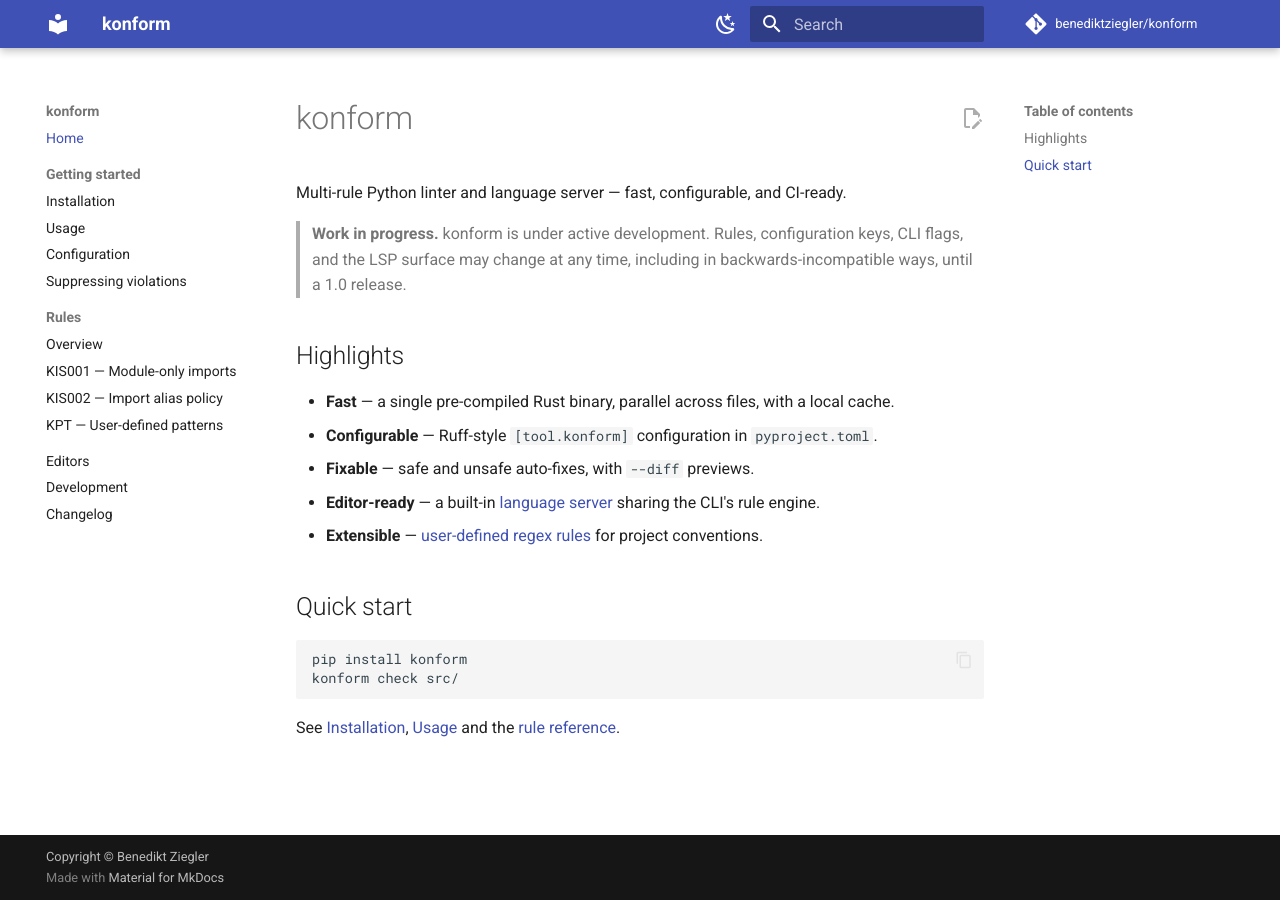
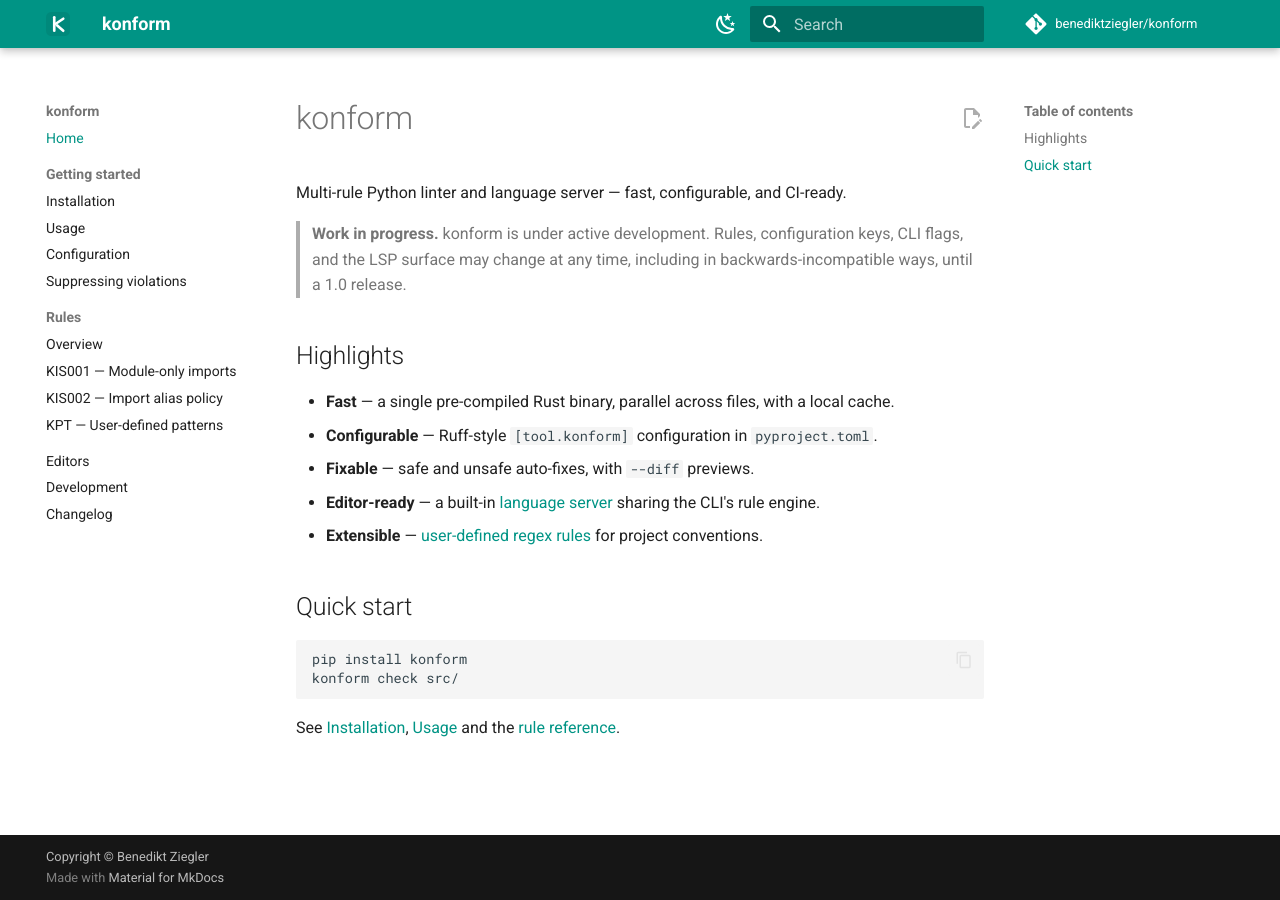
Before and after one commit to benediktziegler/konform, an MkDocs documentation site: the page built from docs/index.md, in a window 1280 px wide. Built offline with MkDocs 1.6.1 and Material for MkDocs 9.7.7, drawn with Linux system fonts in a browser that asks for light colours; comment, search, counter and statistics services are not loaded.

Commit message:
docs: add konform icon and teal theme palette
Co-Authored-By: Claude Sonnet 5.5 <noreply@anthropic.com>
Claude-Session: https://claude.ai/code/session_016imTATqo7goFAEbUYNwFXA

```diff
--- a/mkdocs.yml
+++ b/mkdocs.yml
@@ -8,6 +8,8 @@ copyright: Copyright &copy; Benedikt Ziegler
 
 theme:
   name: material
+  logo: assets/favicon.svg
+  favicon: assets/favicon.svg
   features:
     - navigation.instant
     - navigation.tracking
@@ -20,9 +22,13 @@ theme:
   palette:
     - media: "(prefers-color-scheme: light)"
       scheme: default
+      primary: teal
+      accent: teal
       toggle: { icon: material/weather-night, name: Switch to dark mode }
     - media: "(prefers-color-scheme: dark)"
       scheme: slate
+      primary: teal
+      accent: teal
       toggle: { icon: material/weather-sunny, name: Switch to light mode }
 
 nav:
```
Also changed, not shown: docs/assets/favicon.svg (added).
